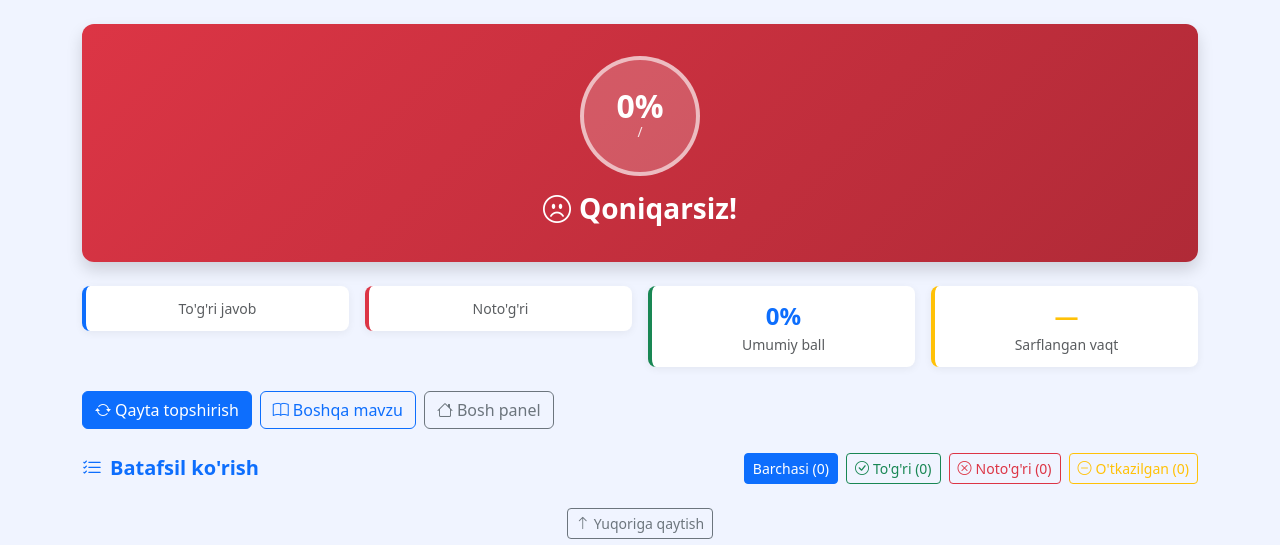
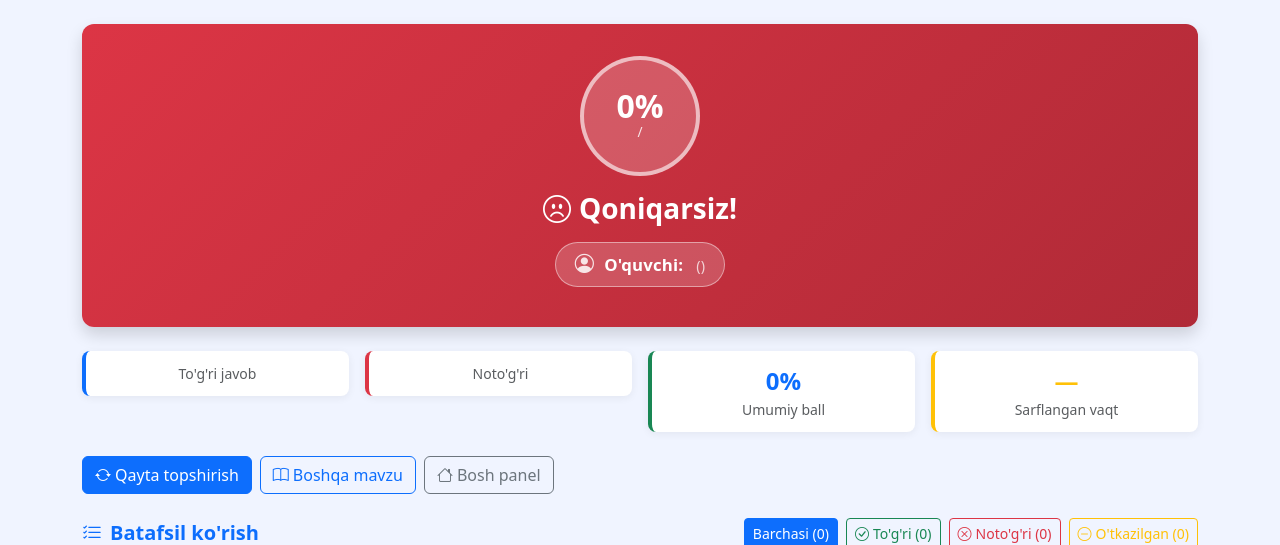
Before and after one commit to odilebaw/grammar-test-platform, a Python web app: template templates/student/results.html in a window 1280 px wide. Shown: the part 56-601 px from the top of the page. Run offline with Jinja, Linux system fonts and the light colour scheme; the template is opened without the code that fills it, so the values that code supplies are empty.

Commit message:
feat: add student identity to test results page
Show student full name and username prominently in the result banner:
'O\'quvchi: Jasur Karimov (jasur123)'
- Styled as a pill badge with white bg/border over the gradient banner
- Falls back to username if first_name/last_name not set
- Bold name, muted username in parentheses
- Screenshot-friendly: clear, high-contrast, centered

```diff
--- a/templates/student/results.html
+++ b/templates/student/results.html
@@ -81,6 +81,27 @@
         font-size: .9rem;
     }
 
+    /* ── Student identity strip ────────────────────────────── */
+    .student-identity {
+        display: inline-flex;
+        align-items: center;
+        gap: 10px;
+        background: rgba(255,255,255,0.18);
+        border: 1.5px solid rgba(255,255,255,0.45);
+        border-radius: 50px;
+        padding: .45rem 1.2rem;
+        margin-top: .75rem;
+        font-size: 1.05rem;
+        font-weight: 700;
+        letter-spacing: .01em;
+    }
+    .student-identity .student-name  { color: #fff; }
+    .student-identity .student-uname {
+        color: rgba(255,255,255,.75);
+        font-weight: 500;
+        font-size: .9rem;
+    }
+
     /* ── Filter tabs ───────────────────────────────────────── */
     .filter-tab.active {
         background: #0d6efd !important;
@@ -116,7 +137,23 @@
     <h3 class="fw-bold mb-1">
         <i class="bi {{ grade_icon }} me-2"></i>{{ grade_uz }}!
     </h3>
-    <p class="mb-0 opacity-90">{{ topic.title }}</p>
+
+    {# ── O'quvchi ismi ──────────────────────────────────────── #}
+    <div class="student-identity">
+        <i class="bi bi-person-circle" style="font-size:1.2rem;color:rgba(255,255,255,.85);"></i>
+        <span>
+            <span class="student-name">O'quvchi:&nbsp;
+                {%- if current_user.first_name or current_user.last_name -%}
+                    {{ current_user.first_name or '' }}{% if current_user.last_name %} {{ current_user.last_name }}{% endif %}
+                {%- else -%}
+                    {{ current_user.username }}
+                {%- endif -%}
+            </span>
+            <span class="student-uname">&nbsp;({{ current_user.username }})</span>
+        </span>
+    </div>
+
+    <p class="mb-0 opacity-90 mt-2">{{ topic.title }}</p>
 </div>
 
 {# ── Statistika qisqacha ───────────────────────────────────────────── #}
```
